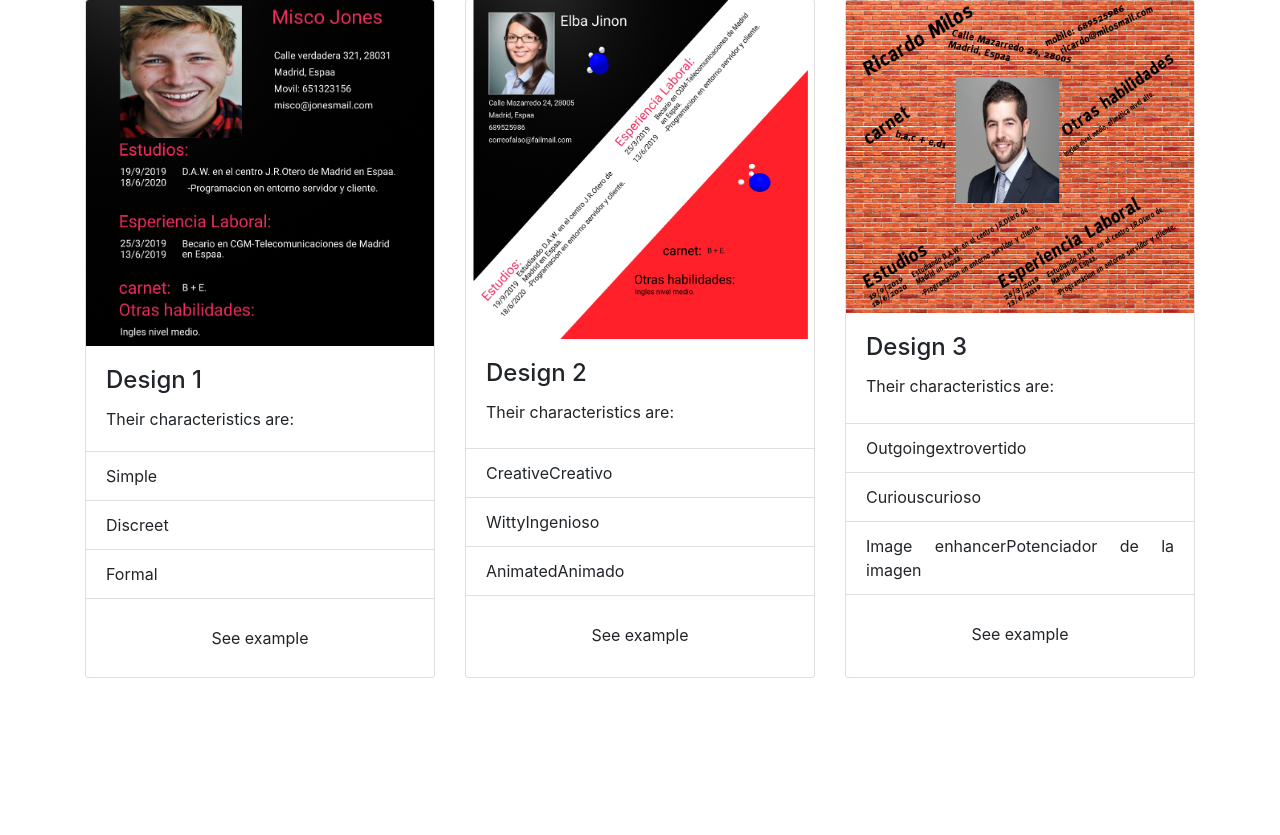
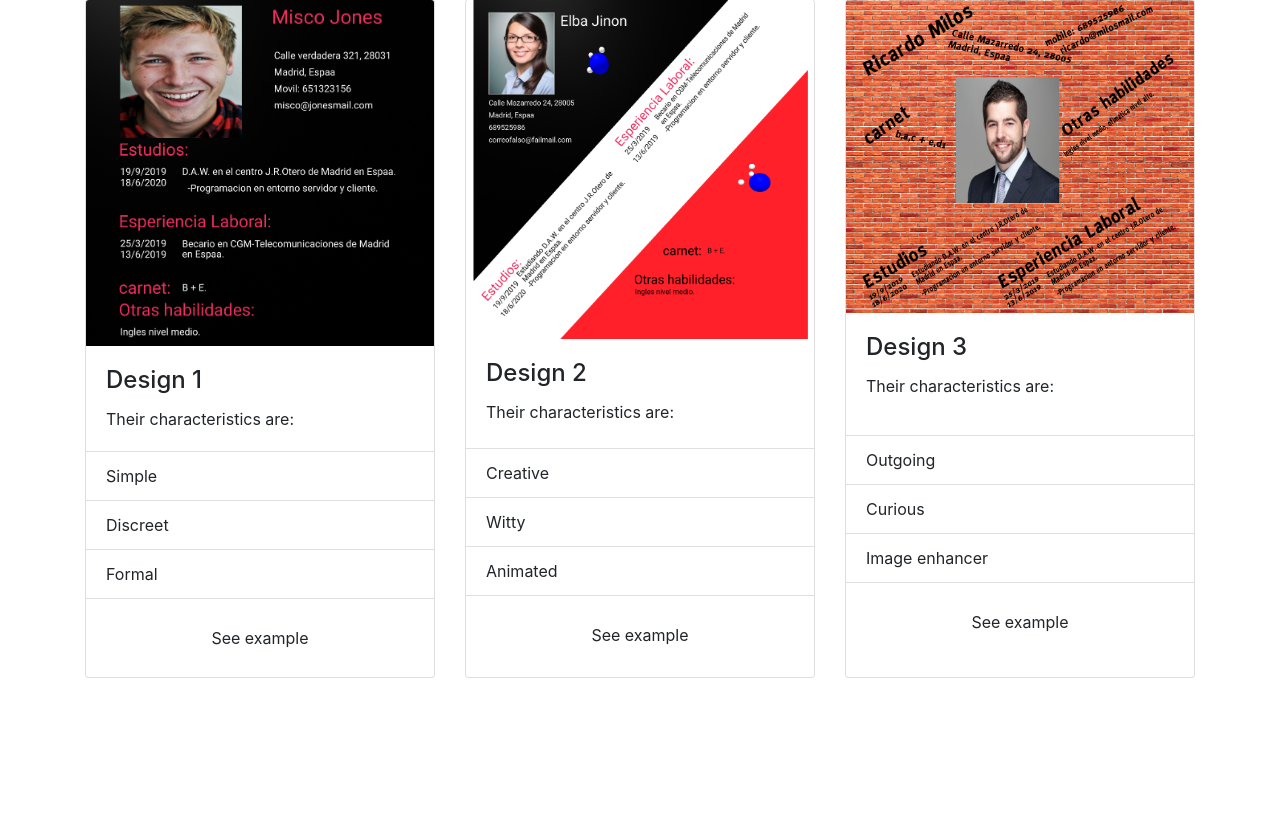
Before and after one commit to 97carmine/CV-AR, a PHP site: page /templates.php in a window 1280 px wide. Shown: the part 233-1068 px from the top of the page. Run offline with PHP 8.4, Linux system fonts and the light colour scheme.

Commit message:
arreglo de contenido

```diff
--- a/src/templates.php
+++ b/src/templates.php
@@ -125,9 +125,9 @@
                         <p class="card-text"><?=_("Their characteristics are")?>:</p>
                     </div>
                     <ul class="list-group list-group-flush">
-                        <li class="list-group-item"><?=_("Creative")?>Creativo</li>
-                        <li class="list-group-item"><?=_("Witty")?>Ingenioso</li>
-                        <li class="list-group-item"><?=_("Animated")?>Animado</li>
+                        <li class="list-group-item"><?=_("Creative")?></li>
+                        <li class="list-group-item"><?=_("Witty")?></li>
+                        <li class="list-group-item"><?=_("Animated")?></li>
                     </ul>
                     <div class="card-body">
                         <?php if(isset($_SESSION['login'])){ ?>
@@ -169,9 +169,9 @@
                         <p class="card-text"><?=_("Their characteristics are")?>:</p>
                     </div>
                     <ul class="list-group list-group-flush">
-                        <li class="list-group-item"><?=_("Outgoing")?>extrovertido</li>
-                        <li class="list-group-item"><?=_("Curious")?>curioso</li>
-                        <li class="list-group-item"><?=_("Image enhancer")?>Potenciador de la imagen</li>
+                        <li class="list-group-item"><?=_("Outgoing")?></li>
+                        <li class="list-group-item"><?=_("Curious")?></li>
+                        <li class="list-group-item"><?=_("Image enhancer")?></li>
                     </ul>
                     <div class="card-body">
                         <?php if(isset($_SESSION['login'])){ ?>
```
Also changed, not shown: 2 other files.
